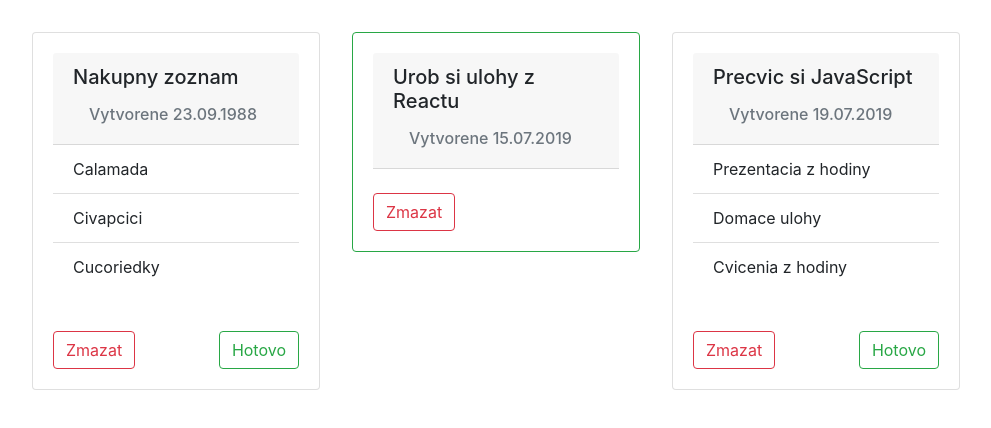
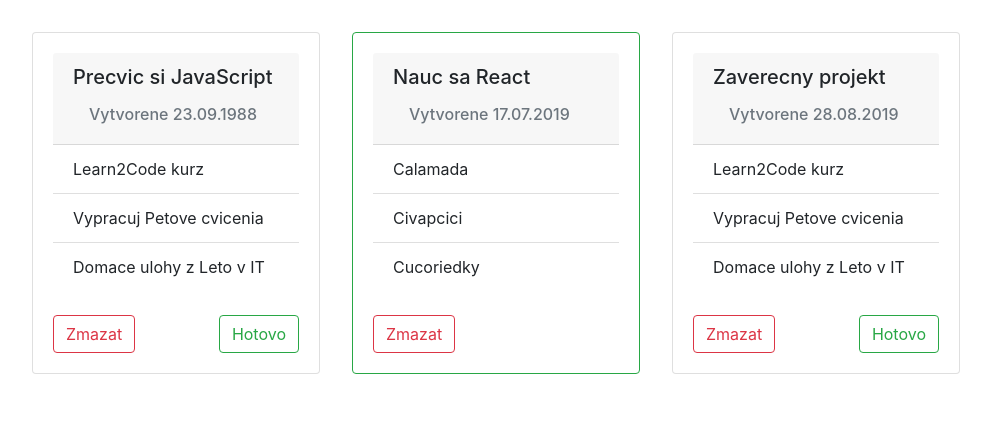
Before and after one commit to BaskaKlim/LetoVIT-week4, a React (Create React App) app: page / in a window 1280 px wide. Shown: the top 428 px of the page, without its empty margins (0-991 px from the left). Built offline with nearby package versions, Linux system fonts and the light colour scheme.

Commit message:
Dynamicke TODOS v App.js. doteraz sme to mali v App.js natvrdo vvypisane

```diff
--- a/src/App.js
+++ b/src/App.js
@@ -1,29 +1,57 @@
-import React from 'react';
+import React, { Component } from 'react';
 import Todo from './Todo';
 
-function App() {
-  return (
-    <div className="App p-3">
-      <Todo title="Nakupny zoznam" createdAt="23.09.1988" finished={false}>
-        <ul class="list-group list-group-flush">
-          <li class="list-group-item">Calamada</li>
-          <li class="list-group-item">Civapcici</li>
-          <li class="list-group-item">Cucoriedky </li>
-        </ul>
+class App extends Component {
+  state = {
+    todos: [
+      {
+        title: 'Precvic si JavaScript',
+        createdAt: '23.09.1988',
+        finished: false,
+        text: `<ul class="list-group list-group-flush">
+        <li class="list-group-item">Learn2Code kurz</li>
+        <li class="list-group-item">Vypracuj Petove cvicenia</li>
+        <li class="list-group-item">Domace ulohy z Leto v IT </li>
+      </ul> `
+      },
+      {
+        title: 'Nauc sa React',
+        createdAt: '17.07.2019',
+        finished: true,
+        text: `<ul class="list-group list-group-flush">
+        <li class="list-group-item">Calamada</li>
+        <li class="list-group-item">Civapcici</li>
+        <li class="list-group-item">Cucoriedky </li>
+      </ul> `
+      },
+      {
+        title: 'Zaverecny projekt',
+        createdAt: '28.08.2019',
+        finished: false,
+        text: `<ul class="list-group list-group-flush">
+        <li class="list-group-item">Learn2Code kurz</li>
+        <li class="list-group-item">Vypracuj Petove cvicenia</li>
+        <li class="list-group-item">Domace ulohy z Leto v IT </li>
+      </ul> `
+      }
 
-      </Todo>
-      <Todo title="Urob si ulohy z Reactu" createdAt="15.07.2019" finished={true}></Todo>
+    ]
+  }
 
 
-      <Todo title="Precvic si JavaScript" createdAt="19.07.2019" finished={false}>
-        <ul class="list-group list-group-flush">
-          <li class="list-group-item">Prezentacia z hodiny</li>
-          <li class="list-group-item">Domace ulohy</li>
-          <li class="list-group-item">Cvicenia z hodiny </li>
-        </ul>
-      </Todo>
-    </div>
-  );
+  render() {
+    const todos = this.state.todos;
+    return (
+      <div className="App p-3">
+        {todos.map(todoData => {
+          return (
+            <Todo todo={todoData} />
+          )
+        })}
+      </div>
+
+    );
+  }
 }
 
 export default App;
--- a/src/Todo.js
+++ b/src/Todo.js
@@ -6,15 +6,15 @@ class Todo extends Component {
 
     render() {
         // robim dynamicky prvok cize todo aby sa mi vedelo menit preto si ho vytvorim ako konstantu s atrobutmi
-        const { title, createdAt, children, finished } = this.props;
+        const { title, createdAt, text, finished } = this.props.todo;
 
 
         return (
 
-            <div className="todo mb-2" style= {{display: "inline-flex", margin: "1em"}}>
+            <div className="todo mb-2" style={{ display: "inline-flex", margin: "1em" }}>
                 {/* /pozor na zapis style toto berie ako objekt cize 2x kucerave zatvorky a este width bez uvodzoviek  + ak chcem pridat podmienku na ramcek border card tak si musim napisat if podmienku ku tejto
                 class  a v podobe stringu preto tie backsticky  a ak card je podmienka: finish zbehneme mi ukon border -succes ak nie je splnena podmienka, nezbehne. Je to vraj uplne skratene IF syntakticky (google it)  */}
-                <div class={`card ${finished && ' border-success'}`} style={{ width: "18rem"}}>
+                <div class={`card ${finished && ' border-success'}`} style={{ width: "18rem" }}>
 
                     <div className="card-body">
                         <div class="card-header">
@@ -26,14 +26,14 @@ class Todo extends Component {
                                 Vytvorene {createdAt}
                             </h6>
                         </div>
-                        {children ?
-                            <p className="card-text">
-                                {children}
-                            </p> : null
+                        {text ?
+                            <div className="card-text" dangerouslySetInnerHTML={{ __html: text }} >
+
+                            </div> : null
 
                         }
-                        <br/>
-                        <Buttons todo={this.props} />
+                        <br />
+                        <Buttons todo={this.props.todo} />
 
                     </div >
 
```
Also changed, not shown: src/users.json (added, +28 -0 lines), src/week4-domaca uloha- utorok.js (added, +67 -0 lines).
